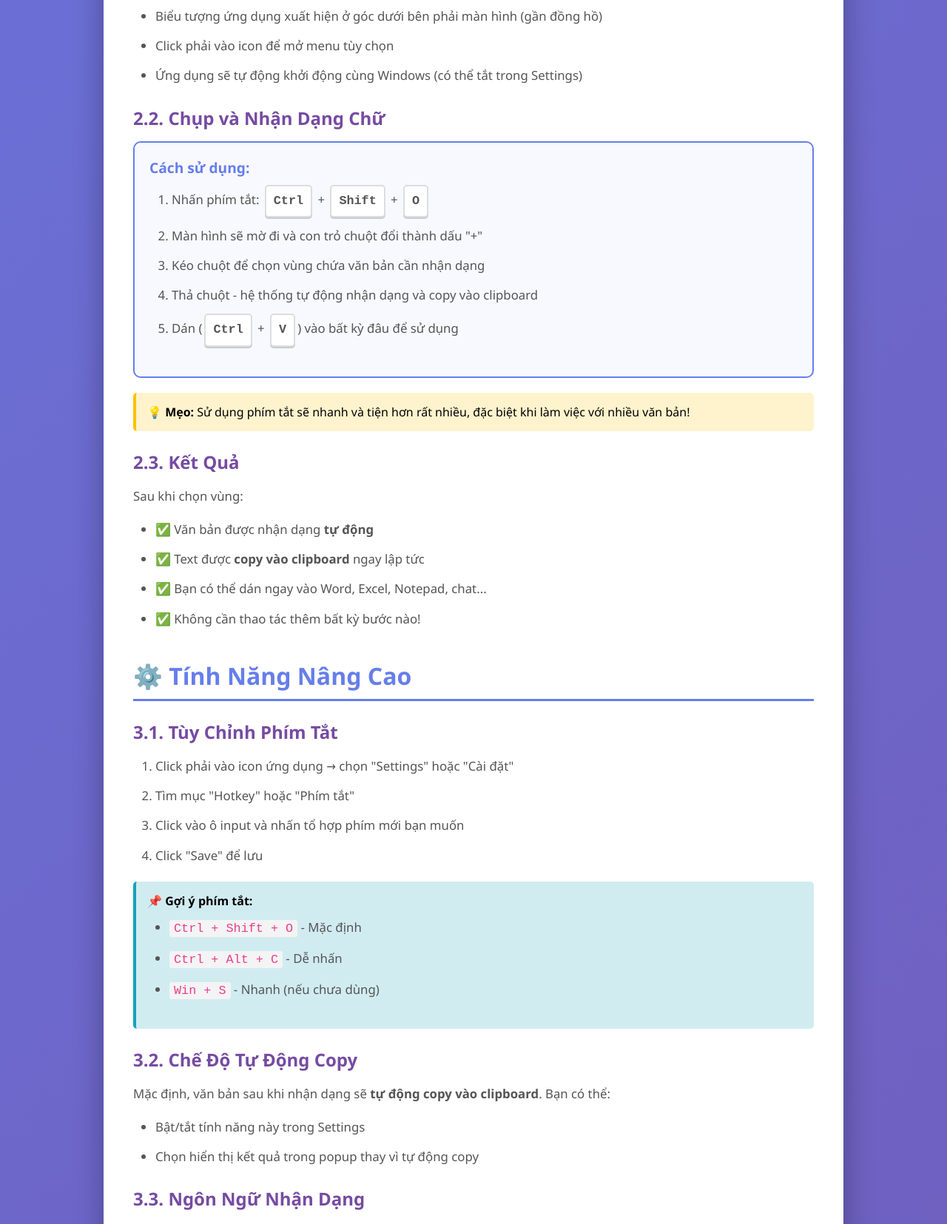
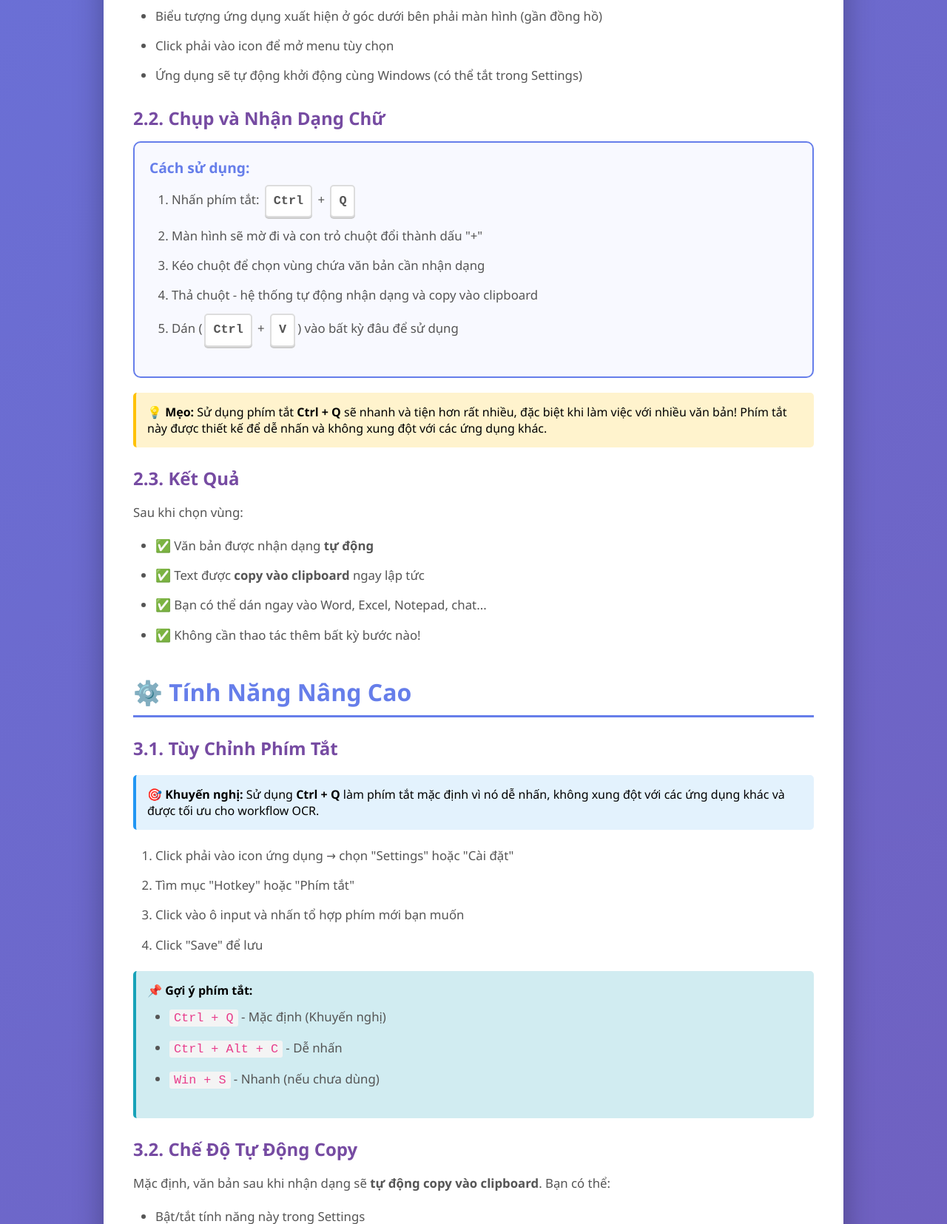
Before and after one commit to weekend14715/OCR, a Flask app: page /guide in a window 1280 px wide. Shown: the part 2983-4638 px from the top of the page at 74% size. Run offline with Flask 3, Linux system fonts and the light colour scheme.

Commit message:
Update OCR guide: Change shortcut to Ctrl+Q and add recommendations

```diff
--- a/license_server/templates/guide.html
+++ b/license_server/templates/guide.html
@@ -398,7 +398,7 @@
                 <div class="step-box">
                     <h4>Cách sử dụng:</h4>
                     <ol>
-                        <li>Nhấn phím tắt: <span class="keyboard-key">Ctrl</span> + <span class="keyboard-key">Shift</span> + <span class="keyboard-key">O</span></li>
+                        <li>Nhấn phím tắt: <span class="keyboard-key">Ctrl</span> + <span class="keyboard-key">Q</span></li>
                         <li>Màn hình sẽ mờ đi và con trỏ chuột đổi thành dấu "+"</li>
                         <li>Kéo chuột để chọn vùng chứa văn bản cần nhận dạng</li>
                         <li>Thả chuột - hệ thống tự động nhận dạng và copy vào clipboard</li>
@@ -407,7 +407,7 @@
                 </div>
 
                 <div class="highlight">
-                    <strong>💡 Mẹo:</strong> Sử dụng phím tắt sẽ nhanh và tiện hơn rất nhiều, đặc biệt khi làm việc với nhiều văn bản!
+                    <strong>💡 Mẹo:</strong> Sử dụng phím tắt <strong>Ctrl + Q</strong> sẽ nhanh và tiện hơn rất nhiều, đặc biệt khi làm việc với nhiều văn bản! Phím tắt này được thiết kế để dễ nhấn và không xung đột với các ứng dụng khác.
                 </div>
 
                 <h3>2.3. Kết Quả</h3>
@@ -425,6 +425,9 @@
                 <h2>⚙️ Tính Năng Nâng Cao</h2>
 
                 <h3>3.1. Tùy Chỉnh Phím Tắt</h3>
+                <div class="highlight" style="background: #e3f2fd; border-left: 4px solid #2196f3;">
+                    <strong>🎯 Khuyến nghị:</strong> Sử dụng <strong>Ctrl + Q</strong> làm phím tắt mặc định vì nó dễ nhấn, không xung đột với các ứng dụng khác và được tối ưu cho workflow OCR.
+                </div>
                 <ol>
                     <li>Click phải vào icon ứng dụng → chọn "Settings" hoặc "Cài đặt"</li>
                     <li>Tìm mục "Hotkey" hoặc "Phím tắt"</li>
@@ -435,7 +438,7 @@
                 <div class="info">
                     <strong>📌 Gợi ý phím tắt:</strong>
                     <ul style="margin-top: 10px;">
-                        <li><code>Ctrl + Shift + O</code> - Mặc định</li>
+                        <li><code>Ctrl + Q</code> - Mặc định (Khuyến nghị)</li>
                         <li><code>Ctrl + Alt + C</code> - Dễ nhấn</li>
                         <li><code>Win + S</code> - Nhanh (nếu chưa dùng)</li>
                     </ul>
```
